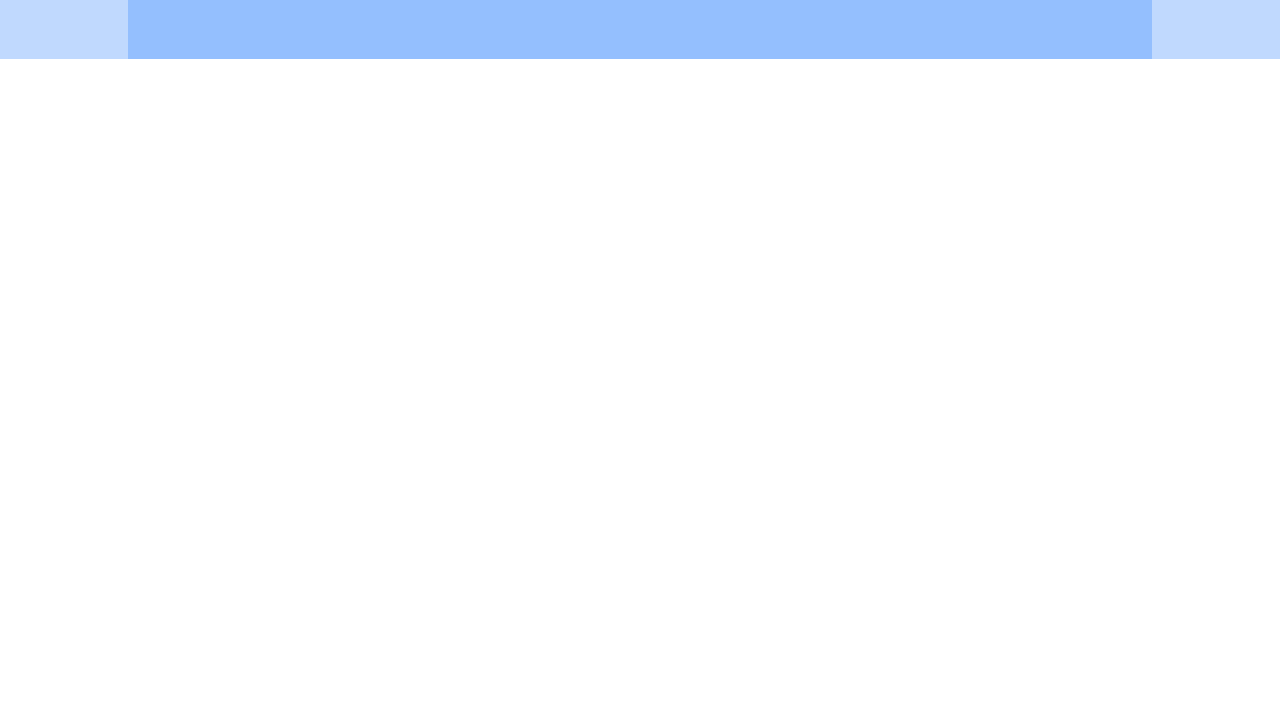
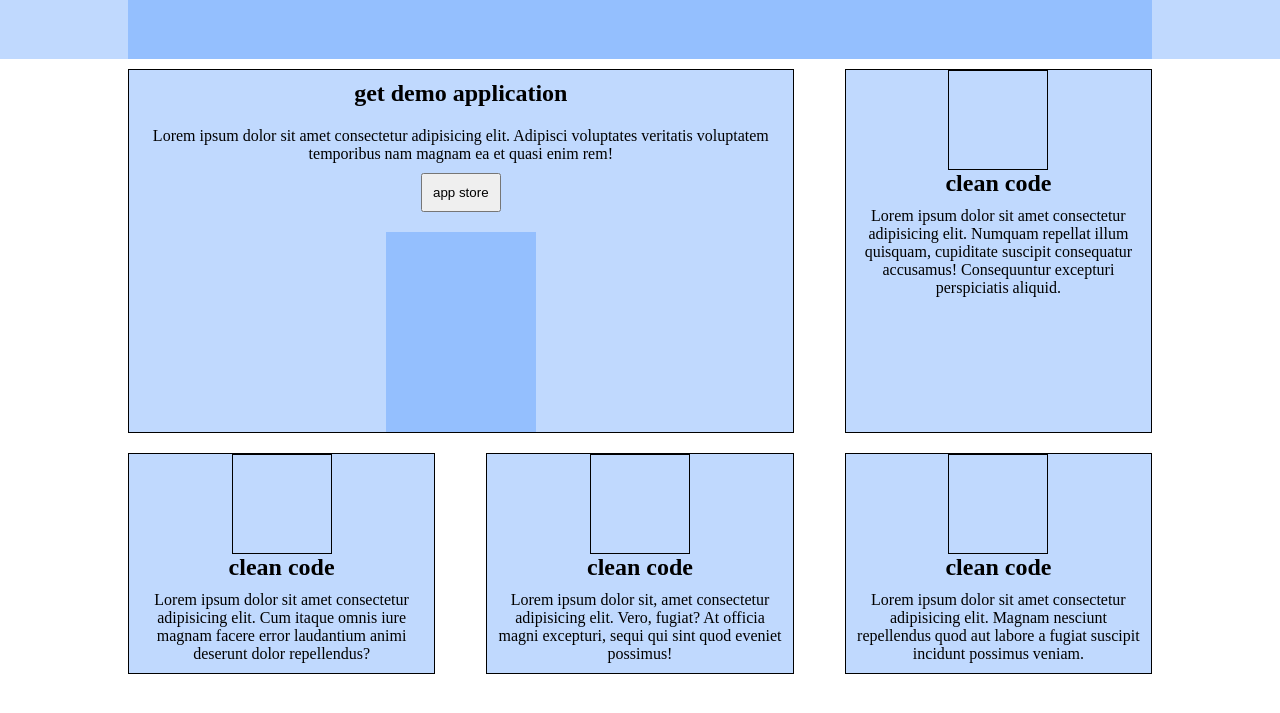
Before and after one commit to valeriofilareti/htmlcss-responsive-layout, a plain HTML site: page index.html in a window 1280 px wide. Shown: the part 21-734 px from the top of the page. Drawn offline with Linux system fonts and the light colour scheme.

Commit message:
[add] app-store-section

```diff
--- a/css/style.css
+++ b/css/style.css
@@ -7,11 +7,17 @@
 .flex-container {
   display: flex;
 }
+.wrap {
+  flex-wrap: wrap;
+}
 .align-center {
   align-items: center;
 }
 .justify-between {
   justify-content: space-between;
+}
+.justify-center {
+  justify-content: center;
 }
 .debug {
   background-color: rgba(48, 130, 250, 0.3) ;
@@ -34,8 +40,39 @@ header ul li {
   margin-right: 10px;
   list-style: none;
 }
+/* /header */
 
-/* /header */
+/* app-store-section */
+.app-store-section .row {
+  text-align: center;
+}
+.app-store-section .col {
+  min-height: 100px;
+  width: 100%;
+  border: 1px solid black;
+  margin: 10px 0;
+}
+.app-store-section .phone-img {
+  width: 150px;
+  height: 200px;
+}
+.first-wrap, .second-wrap {
+  flex-direction: column;
+}
+.app-left > h1, p, button {
+  padding: 10px;
+}
+.app-right {
+  width: 100%;
+  justify-content: center;
+  padding-top: 20px;
+}
+.icon {
+  width: 100px;
+  height: 100px;
+  border: 1px solid black;
+}
+/* app-store-section */
 
 
 /* RESPONSIVE */
@@ -46,6 +83,19 @@ header ul li {
   header .menu {
     display: none;
   }
+  .first-wrap, .second-wrap {
+    flex-direction: row;
+    justify-content: space-between;
+  }
+  .app-store-section .first.col {
+    width: 65%;
+  }
+  .app-store-section .second.col {
+    width: 30%;
+  }
+  .second-wrap .col {
+    width: 30%;
+  }
 }
 @media screen and (min-width: 1024px) {
   .container {
--- a/index.html
+++ b/index.html
@@ -25,5 +25,63 @@
     </div>
   </header>
   <!-- /header -->
+  <!-- main -->
+  <main>
+    <!-- app-store-section -->
+    <section class="app-store-section">
+      <div class="row container flex-container wrap">
+        <!-- first-wrap -->
+        <div class="first-wrap flex-container">
+          <div class="first col debug">
+            <div class="app-left">
+              <h1>get demo application</h1>
+              <p>Lorem ipsum dolor sit amet consectetur adipisicing elit. Adipisci voluptates veritatis voluptatem temporibus nam magnam ea et quasi enim rem!</p>
+              <button>app store</button>
+            </div>
+            <div class="app-right flex-container">
+              <div class="phone-img debug"></div>
+            </div>
+          </div>
+          <div class="second col debug">
+            <div class="icon-cont flex-container justify-center">
+              <div class="icon"></div>
+            </div>
+            <h1>clean code</h1>
+            <p>Lorem ipsum dolor sit amet consectetur adipisicing elit. Numquam repellat illum quisquam, cupiditate suscipit consequatur accusamus! Consequuntur excepturi perspiciatis aliquid.</p>
+          </div>
+        </div>
+        <!-- /first-wrap -->
+        <!-- second-wrap -->
+        <div class="second-wrap flex-container">
+          <div class="col debug">
+            <div class="icon-cont flex-container justify-center">
+              <div class="icon"></div>
+            </div>
+            <h1>clean code</h1>
+            <p>Lorem ipsum dolor sit amet consectetur adipisicing elit. Cum itaque omnis iure magnam facere error laudantium animi deserunt dolor repellendus?</p>
+          </div>
+          <div class="col debug">
+            <div class="icon-cont flex-container justify-center">
+              <div class="icon"></div>
+            </div>
+            <h1>clean code</h1>
+            <p>Lorem ipsum dolor sit, amet consectetur adipisicing elit. Vero, fugiat? At officia magni excepturi, sequi qui sint quod eveniet possimus!</p>
+          </div>
+          <div class="col debug">
+            <div class="icon-cont flex-container justify-center">
+              <div class="icon"></div>
+            </div>
+            <h1>clean code</h1>
+            <p>Lorem ipsum dolor sit amet consectetur adipisicing elit. Magnam nesciunt repellendus quod aut labore a fugiat suscipit incidunt possimus veniam.</p>
+          </div>
+        </div>
+        <!-- second-wrap -->
+      </div>
+    </section>
+    <!-- app-store-section -->
+    <section></section>
+    <section></section>
+  </main>
+  <!-- main -->
 </body>
 </html>
```
